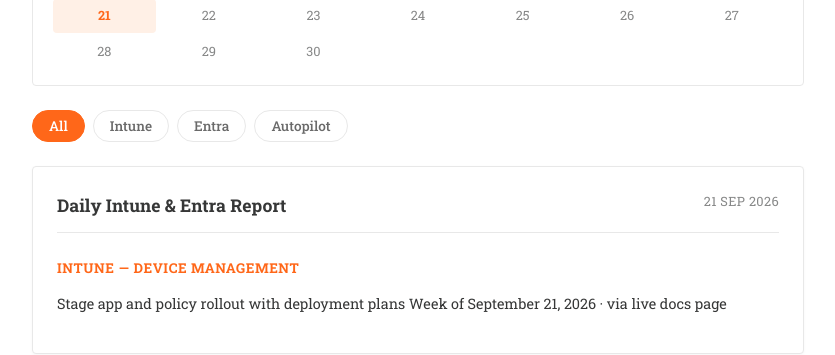
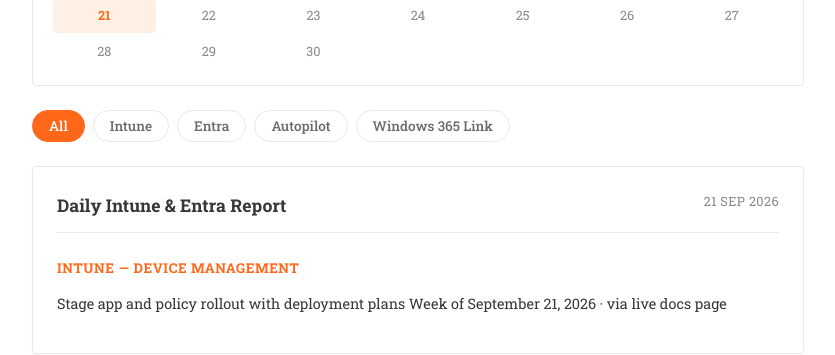
Before and after one commit to BurgerhoutJ/daily-intune-docs-reporter, a Jekyll site: the page built from site/index.html, in a window 1280 px wide and 900 px high. Shown: the part 428-783 px from the top of the window, without its empty margins (222-1057 px from the left). Built offline with Jekyll 4.4.1, drawn with Linux system fonts in a browser that asks for light colours.

Commit message:
Add Windows 365 Link filter to the homepage
Matches the new docs source added to the reporter. Also refactored the
filter-match ternary chain into a prefix lookup object so adding future
sources doesn't require restructuring the conditional again.

Verified locally with a Jekyll preview build: all existing filters
(Intune/Entra/Autopilot/All) still work correctly, and the new filter
correctly shows zero results for now since no Windows 365 Link post
has been published yet.

Co-Authored-By: Claude Sonnet 5 <noreply@anthropic.com>

```diff
--- a/site/index.html
+++ b/site/index.html
@@ -27,6 +27,7 @@ title: Home
   <button class="filter-btn" data-filter="intune">Intune</button>
   <button class="filter-btn" data-filter="entra">Entra</button>
   <button class="filter-btn" data-filter="autopilot">Autopilot</button>
+  <button class="filter-btn" data-filter="w365link">Windows 365 Link</button>
 </div>
 
 {% for post in report_posts %}
@@ -58,12 +59,11 @@ document.querySelectorAll('.filter-btn').forEach(btn => {
         card.querySelectorAll('h2').forEach(h2 => { let el = h2; while ((el = el.nextElementSibling) && el.tagName !== 'H2') el.style.display = ''; h2.style.display = ''; });
         return;
       }
+      const filterPrefixes = { intune: 'intune', entra: 'microsoft entra', autopilot: 'windows autopilot', w365link: 'windows 365 link' };
       let hasVisible = false;
       card.querySelectorAll('h2').forEach(h2 => {
         const text = h2.textContent.toLowerCase();
-        const match = filter === 'intune' ? text.startsWith('intune')
-          : filter === 'entra' ? text.startsWith('microsoft entra')
-          : text.startsWith('windows autopilot');
+        const match = text.startsWith(filterPrefixes[filter]);
         h2.style.display = match ? '' : 'none';
         let el = h2;
         while ((el = el.nextElementSibling) && el.tagName !== 'H2') el.style.display = match ? '' : 'none';
```
